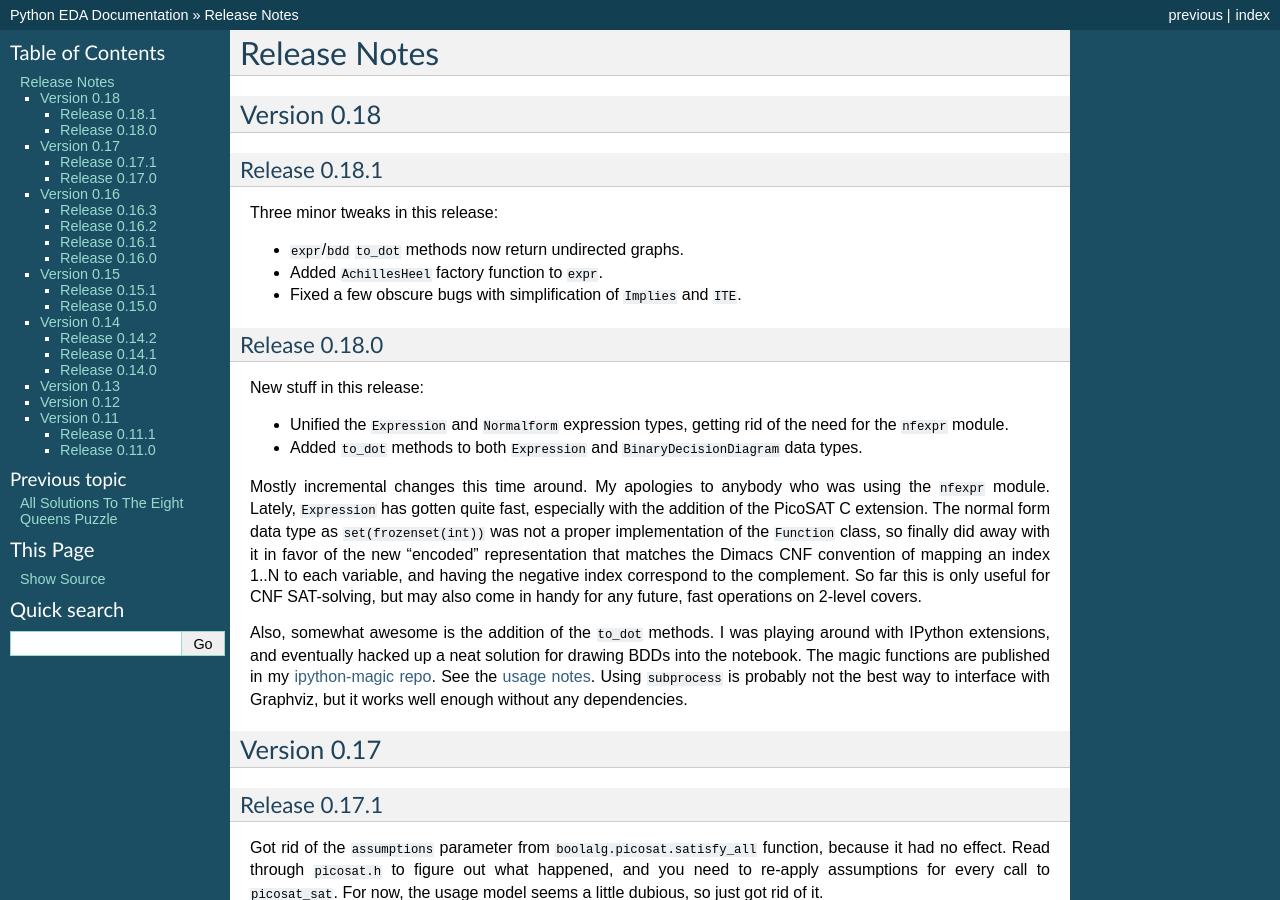
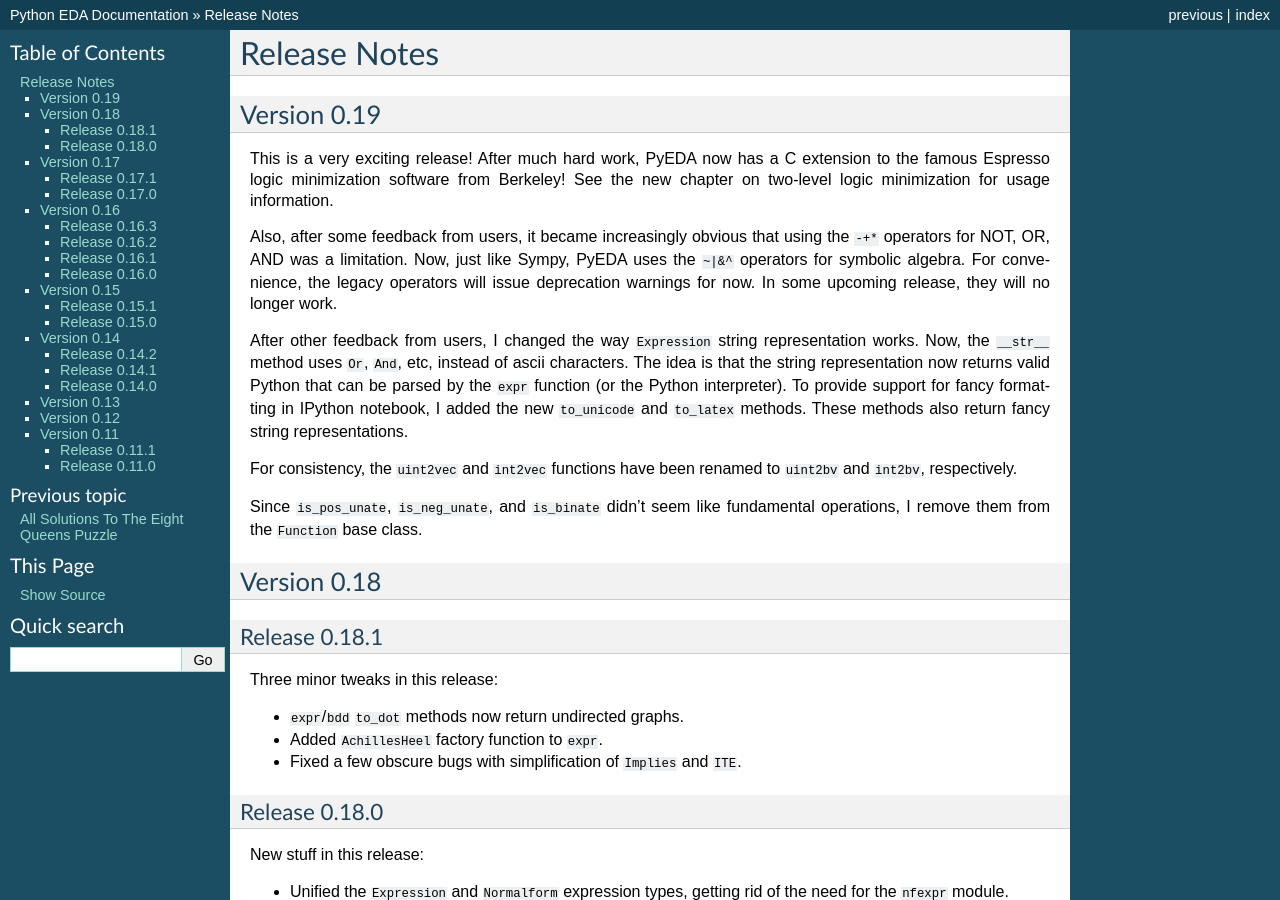
Before and after one commit to cjdrake/pyeda, a Sphinx documentation site: the page built from doc/source/relnotes.rst, in a window 1280 px wide and 900 px high. Built offline with Sphinx 7.4.7, drawn with Linux system fonts in a browser that asks for light colours.

Commit message:
Add version 0.19.0 release notes

```diff
--- a/doc/source/relnotes.rst
+++ b/doc/source/relnotes.rst
@@ -3,6 +3,37 @@
 *****************
   Release Notes
 *****************
+
+Version 0.19
+============
+
+This is a very exciting release!
+After much hard work, PyEDA now has a C extension to the famous Espresso logic
+minimization software from Berkeley!
+See the new chapter on two-level logic minimization for usage information.
+
+Also, after some feedback from users, it became increasingly obvious that
+using the ``-+*`` operators for NOT, OR, AND was a limitation.
+Now, just like Sympy, PyEDA uses the ``~|&^`` operators for symbolic algebra.
+For convenience, the legacy operators will issue deprecation warnings for now.
+In some upcoming release, they will no longer work.
+
+After other feedback from users, I changed the way ``Expression`` string
+representation works.
+Now, the ``__str__`` method uses ``Or``, ``And``, etc, instead of ascii
+characters.
+The idea is that the string representation now returns valid Python that can
+be parsed by the ``expr`` function (or the Python interpreter).
+To provide support for fancy formatting in IPython notebook,
+I added the new ``to_unicode`` and ``to_latex`` methods.
+These methods also return fancy string representations.
+
+For consistency, the ``uint2vec`` and ``int2vec`` functions have been renamed
+to ``uint2bv`` and ``int2bv``, respectively.
+
+Since ``is_pos_unate``, ``is_neg_unate``, and ``is_binate`` didn't seem like
+fundamental operations,
+I remove them from the ``Function`` base class.
 
 Version 0.18
 ============
```
